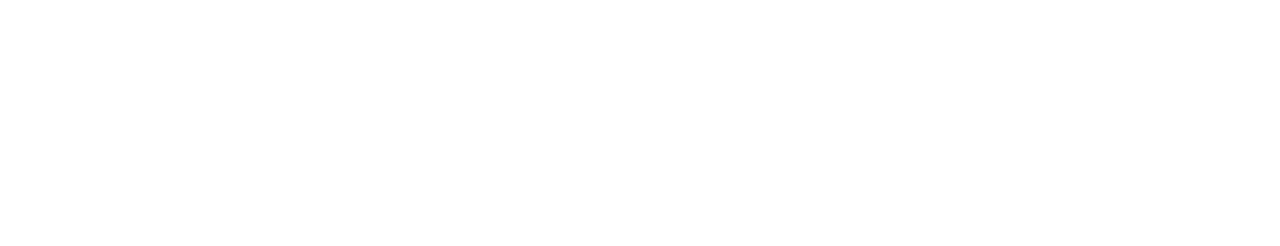
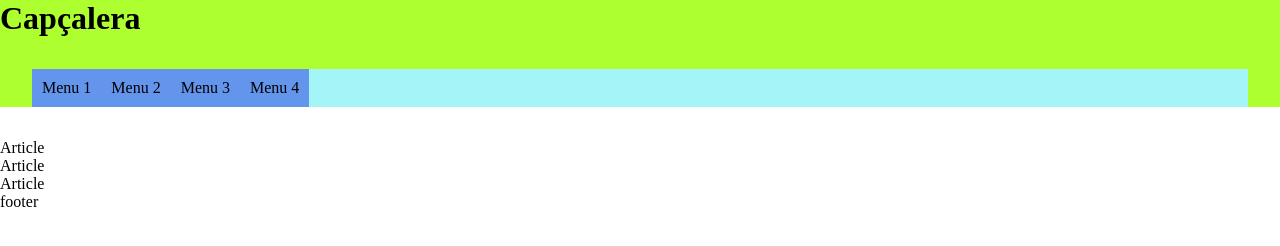
Before and after one commit to DAW-Cirvianum/pagina-html-css-ArnauCosta, a plain HTML site: page index.html in a window 1280 px wide. Drawn offline with Linux system fonts and the light colour scheme.

Commit message:
Final de classe 8/10/2020
Comit de final de classe, modificat el full de estils i index.html.
Acavat el header amb el nav.

```diff
--- a/estils/estils.css
+++ b/estils/estils.css
@@ -0,0 +1,27 @@
+*{
+    padding: 0;
+    margin: 0;
+}
+
+
+header{
+    background-color: greenyellow;
+}
+
+nav{
+    width: 95%;
+    display: flex;
+    margin: 2.5%;
+    background-color: rgb(163, 245, 248);
+}
+
+nav ul li{
+    list-style-type: none;
+    display: flex;
+    background-color: cornflowerblue;
+    padding: 10px;
+}
+
+nav ul {
+    display: flex;
+}
--- a/index.html
+++ b/index.html
@@ -3,9 +3,40 @@
 <head>
     <meta charset="UTF-8">
     <meta name="viewport" content="width=device-width, initial-scale=1.0">
+    <link rel="stylesheet" href="estils/estils.css">
     <title>Document</title>
 </head>
 <body>
-
+    <header>
+        <h1>Capçalera</h1>
+        <nav>
+            <ul>
+                <li>
+                    <a>Menu 1</a>
+                </li>
+                <li>
+                    <a>Menu 2</a>
+                </li>
+                <li>
+                    <a>Menu 3</a>
+                </li>
+                <li>
+                    <a>Menu 4</a>
+                </li>
+            </ul>
+        </nav>
+    </header>
+    <article>
+        Article
+    </article>
+    <article>
+        Article
+    </article>
+    <article>
+        Article
+    </article>
+    <footer>
+        footer
+    </footer>
 </body>
 </html>
```
